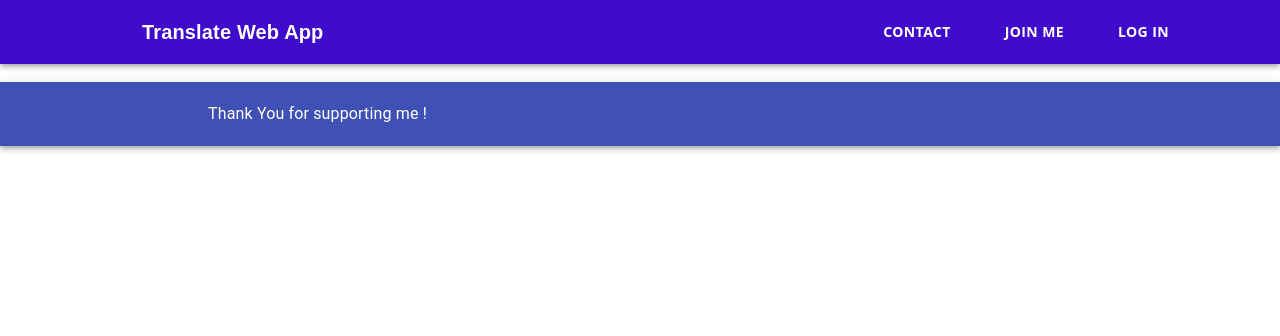
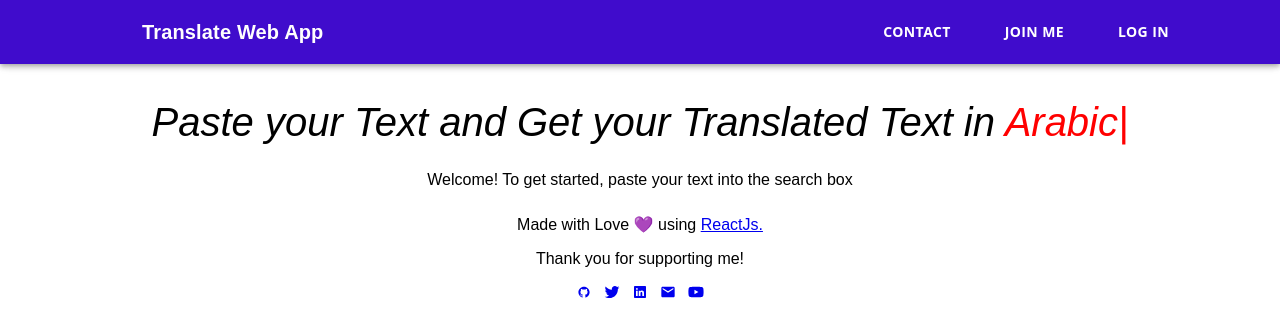
Before and after one commit to th-rpy/TranslateReactjsWebApp, a React (Create React App) app: page / in a window 1280 px wide. Shown: the top 336 px of the page. Built offline with nearby package versions, Linux system fonts and the light colour scheme.

Commit message:
Update the Translate and header component

```diff
--- a/src/App.css
+++ b/src/App.css
@@ -1,4 +1,5 @@
 .App {
+  font-family: sans-serif;
   text-align: center;
 }
 
@@ -14,7 +15,7 @@
 }
 
 .App-header {
-  background-color: #282c34;
+  background-color: #ffffff;
   min-height: 100vh;
   display: flex;
   flex-direction: column;
--- a/src/App.js
+++ b/src/App.js
@@ -2,12 +2,13 @@ import logo from "./logo.svg";
 import "./App.css";
 import Footer from "./components/Footer";
 import Header from "./components/Header";
+import Translate from "./components/Translate";
 
 function App() {
   return (
     <div className="App">
       <Header />
-      <h1>deeeeeeeeeeeeeeeeeeeeeeeeeeeeeeeeeee</h1>
+      <Translate></Translate>
       <Footer />
     </div>
   );
--- a/src/components/Footer.js
+++ b/src/components/Footer.js
@@ -1,20 +1,33 @@
 import React from "react";
-import { AppBar, Container, Toolbar, Typography } from "@material-ui/core";
+import { Box, Icon, Text, Stack, Link, chakra } from "@chakra-ui/react";
 
-const Footer = (props) => {
-  return (
-    <footer>
-      <AppBar position="static" color="primary">
-        <Container maxWidth="md">
-          <Toolbar>
-            <Typography variant="body1" color="inherit">
-              Thank You for supporting me !
-            </Typography>
-          </Toolbar>
-        </Container>
-      </AppBar>
-    </footer>
-  );
-};
+import links from "./Link";
+
+const FooterLink = ({ icon, href, label }) => (
+  <Link display="inline-block" href={href} aria-label={label} isExternal>
+    <Icon as={icon} fontSize="xl" color="gray.400" />
+  </Link>
+);
+
+export const Footer = () => (
+  <Box as="footer" mt={12} textAlign="center">
+    <Text fontSize="md" px="1rem" className="i" color="gray.600">
+      <span>
+        Made with Love 💜 using{" "}
+        <a href="https://reactjs.org/" rel="noreferrer" target="_blank">
+          ReactJs.
+        </a>
+      </span>
+    </Text>
+    <Text px="1rem" className="i" color="gray.500" fontSize="md" isTruncated>
+      Thank you for supporting me!
+    </Text>
+    <Stack mt={4} direction="row" spacing="12px" justify="center">
+      {links.map((link) => (
+        <FooterLink key={link.href} {...link} />
+      ))}
+    </Stack>
+  </Box>
+);
 
 export default Footer;
--- a/src/components/Header.js
+++ b/src/components/Header.js
@@ -9,6 +9,7 @@ import {
   Link,
   MenuItem,
 } from "@material-ui/core";
+
 import MenuIcon from "@material-ui/icons/Menu";
 import React, { useState, useEffect } from "react";
 import { Link as RouterLink, Router } from "react-router-dom";
@@ -54,10 +55,7 @@ const useStyles = makeStyles(() => ({
     justifyContent: "space-between",
   },
   drawerContainer: {
-    padding: "20px 30px",
-  },
-  root: {
-    flexGrow: 1
+    padding: "15px 20px",
   },
 
 }));
@@ -147,7 +145,7 @@ export default function Header() {
   };
 
   const translateWebAppLogo = (
-    <Typography variant="h6" component="h1" className={logo}>
+    <Typography variant="h6" component="h2" className={logo}>
       Translate Web App
     </Typography>
   );
@@ -171,7 +169,7 @@ export default function Header() {
 
   return (
     <header>
-      <AppBar className={header}>
+      <AppBar className={header} >
         {mobileView ? displayMobile() : displayDesktop()}
       </AppBar>
     </header>
--- /dev/null
+++ b/src/components/Link.js
@@ -0,0 +1,34 @@
+import { IoLogoTwitter, IoLogoLinkedin } from "react-icons/io";
+import { FaYoutube } from "react-icons/fa";
+import { MdEmail } from "react-icons/md";
+import { DiGithubBadge } from "react-icons/di";
+
+const links = [
+  {
+    icon: DiGithubBadge,
+    label: "GitHub",
+    href: "https://github.com/th-rpy",
+  },
+  {
+    icon: IoLogoTwitter,
+    label: "Twitter",
+    href: "https://twitter.com/thesegunadebayo",
+  },
+  {
+    icon: IoLogoLinkedin,
+    label: "LinkedIn",
+    href: "https://www.linkedin.com/in/thamer-saraei-472300124/",
+  },
+  {
+    icon: MdEmail,
+    label: "Email",
+    href: "mailto:thamer.saraei@polymtl.ca",
+  },
+  {
+    icon: FaYoutube,
+    label: "YouTube",
+    href: "https://www.youtube.com/channel/UC8Dt8pO_EqhP9unfnMd-64A/videos",
+  },
+];
+
+export default links;
--- a/src/components/Translate.js
+++ b/src/components/Translate.js
@@ -0,0 +1,54 @@
+import {
+  Text,
+  Input,
+  Box,
+  Select,
+  InputGroup,
+  InputRightElement,
+} from "@chakra-ui/react";
+import { SearchIcon, Search2Icon } from "@chakra-ui/icons";
+import Typewriter from "./TypeWriter";
+
+const Translate = () => {
+  const title_size = { base: "33px", md: "50px", lg: "55px" };
+  const font_size = { base: "16px", md: "18px", lg: "20px" };
+
+  return (
+    <div>
+      <Box pt="100" px="100">
+        <Text className="i"
+          size="lg"
+          fontSize="40px"
+          p="4"
+          color="gray.500"
+          textAlign="center"
+          as="i"
+          isTruncated>
+          Paste your Text and Get your Translated Text in {" "}
+          <span style={{ color: "red"}}>
+            <Typewriter
+              loop
+              cursor
+              typespeed={50}
+              deleteSpeed={50}
+              delaySpeed={1000}
+              words={["English", "French", "Arabic", "Other!"]}
+            />
+          </span>
+        </Text>
+        <Text
+          className="i"
+          p="10"
+          color="gray.500"
+          textAlign="center"
+          isTruncated
+        >
+          Welcome! To get started, paste your text into the search box
+        </Text>
+      </Box>
+
+    </div>
+  );
+};
+
+export default Translate;
--- /dev/null
+++ b/src/components/TypeWriter.js
@@ -0,0 +1,58 @@
+import React, { useState, useEffect, useCallback, memo, useRef } from "react";
+
+export default memo(function Typewriter({
+  loop,
+  typeSpeed,
+  deleteSpeed,
+  delaySpeed,
+  words,
+  cursor,
+}) {
+  // State
+  const [speed, setSpeed] = useState(100);
+  const [text, setText] = useState("");
+  // Refs
+  const isDeleting = useRef(false);
+  const counter = useRef(0);
+
+  const handleTyping = useCallback(() => {
+    const index = loop ? counter.current % words.length : counter.current;
+    const word = words[index];
+    setSpeed(typeSpeed || 100);
+
+    if (isDeleting.current) {
+      // Set stoping speed
+      setSpeed(deleteSpeed || 50);
+      // Move backwards
+      setText((prev) => word.substring(0, prev.length - 1));
+      // Move to the next word when text is empty
+      if (text === "") {
+        isDeleting.current = false;
+        counter.current = counter.current + 1;
+      }
+    } else {
+      // Move Forward
+      setText((prev) => word.substring(0, prev.length + 1));
+      // Word is completed
+      if (text === word) {
+        // if not loop just return
+        if (!loop) return;
+        // else set the speed delay and start over
+        setSpeed(delaySpeed || 1500);
+        isDeleting.current = true;
+      }
+    }
+  }, [delaySpeed, deleteSpeed, loop, text, typeSpeed, words]);
+
+  useEffect(() => {
+    const timer = setTimeout(() => handleTyping(), speed);
+    return () => clearTimeout(timer);
+  }, [handleTyping, speed]);
+
+  return (
+    <>
+      <span>{text}</span>
+      {cursor && <span className="blinking-cursor">|</span>}
+    </>
+  );
+});
```
Also changed, not shown: package.json (+17 -1 lines), 1 other file (tests, documents, lock files or other folders).
